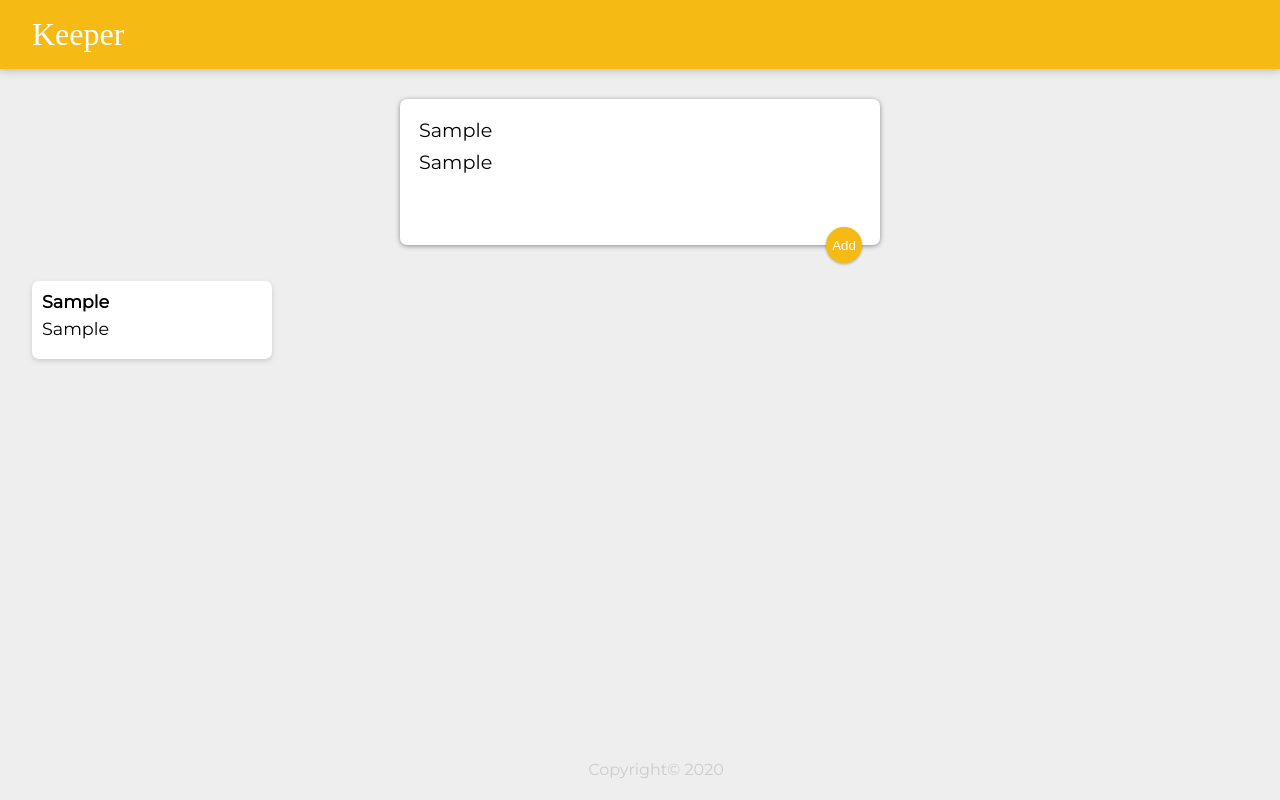
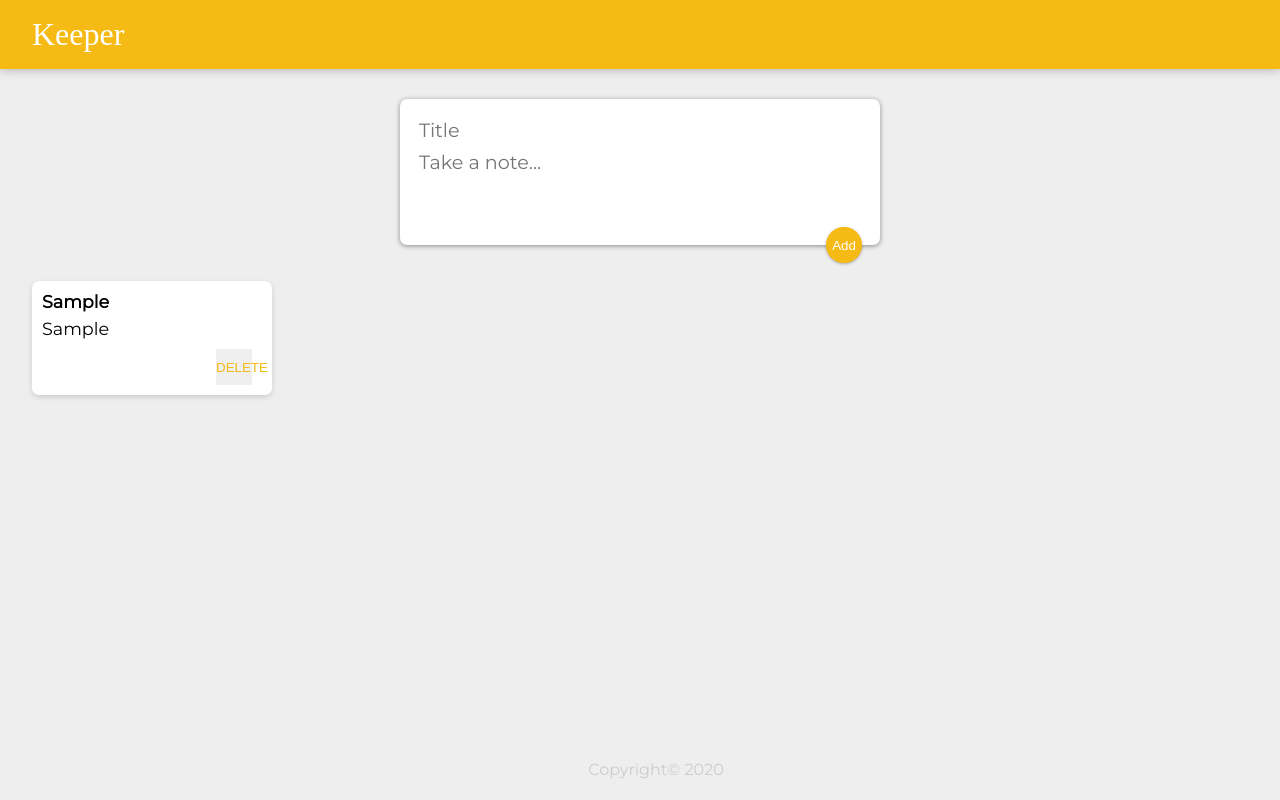
Before and after one commit to yctsai116/keeper-app, a React (Create React App) app: page / in a window 1280 px wide. Both pictures are taken after typing "Sample", "Sample" into the empty fields and a click on the button "Add". Built offline with nearby package versions, Linux system fonts and the light colour scheme; a web font is replaced by a local one.

Commit message:
Complete delete function

```diff
--- a/src/components/App.jsx
+++ b/src/components/App.jsx
@@ -17,16 +17,26 @@ function App() {
 
     }
 
+    function deleteNote(id){
+        setNotes(prevNotes=>{
+            return prevNotes.filter((entry,index) => {
+                return index !== id;
+            })
+        })
+    }
+
     return (<div>
         <Header />
         <CreateArea
             onAdd={addNote}
         />
-        {notes.map(entry =>
+        {notes.map((entry,index) =>
             <Note
-                key={entry.key}
+                key={index}
+                id={index}
                 title={entry.title}
                 content={entry.content}
+                onDelete={deleteNote}
             />
         )}
         <Footer />
--- a/src/components/CreateArea.jsx
+++ b/src/components/CreateArea.jsx
@@ -21,6 +21,10 @@ function CreateArea(props) {
     function submitNote(event) {
 
         props.onAdd(note);
+        setNote({
+            title:"",
+            content:""
+        })
         event.preventDefault();
     }
 
--- a/src/components/Note.jsx
+++ b/src/components/Note.jsx
@@ -1,10 +1,17 @@
 import React from "react";
 
 function Note(props) {
+
+    function handleClick(){
+        props.onDelete(props.id)
+    }
+
     return (<div className="note">
         <h1>{props.title}</h1>
         <p>{props.content}</p>
-    </div>)
+        <button onClick={handleClick}>DELETE</button>
+    </div>
+    )
 }
 
 export default Note;
```
